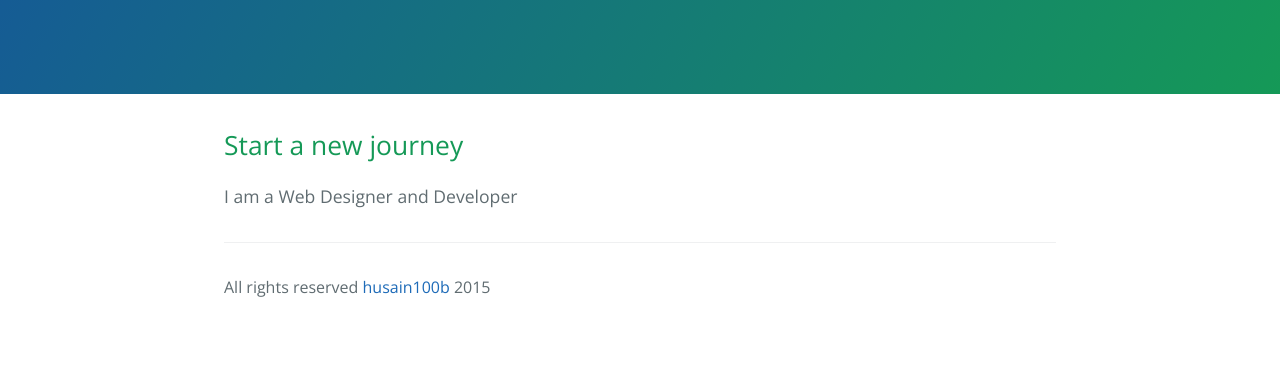
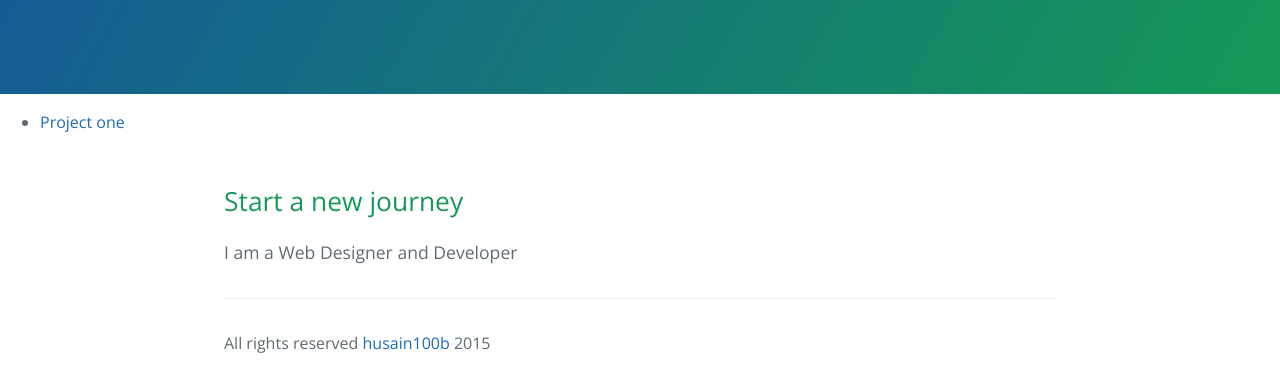
Before and after one commit to husain100b/husain100b.github.io, a plain HTML site: page index.html in a window 1280 px wide. Shown: the part 176-568 px from the top of the page. Drawn offline with nearby package versions, Linux system fonts and the light colour scheme.

Commit message:
Add Navigation

```diff
--- a/index.html
+++ b/index.html
@@ -15,6 +15,12 @@
       <h2 class="project-tagline"></h2>
     </section>
 
+    <nav>
+        <ul>
+            <li><a href="#">Project one</a></li>
+        </ul>
+    </nav>
+
     <section class="main-content">
       <h2>Start a new journey</h2>
       <p>I am a Web Designer and Developer</p>
```
